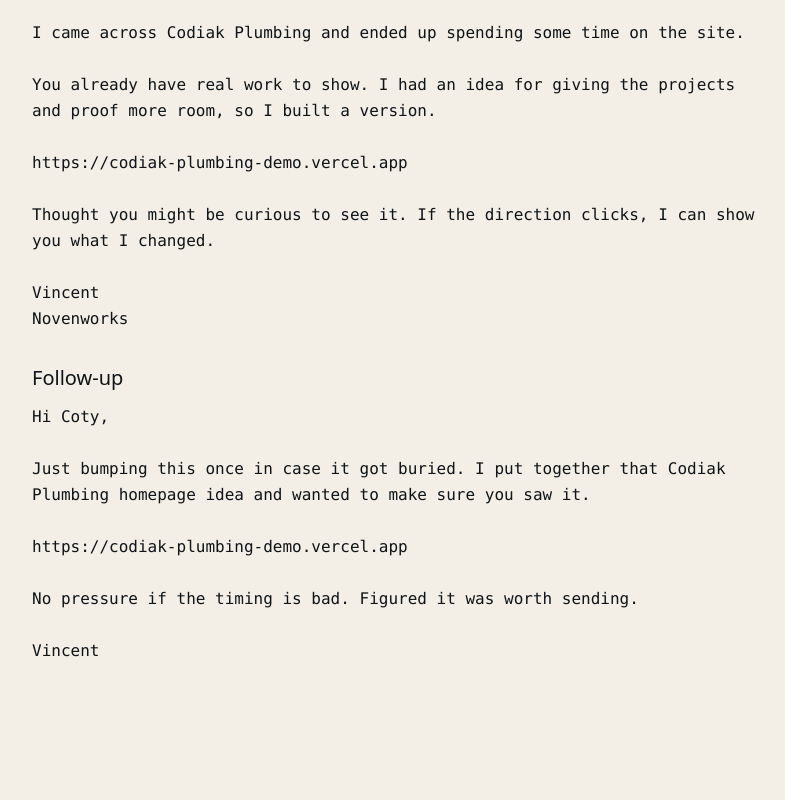
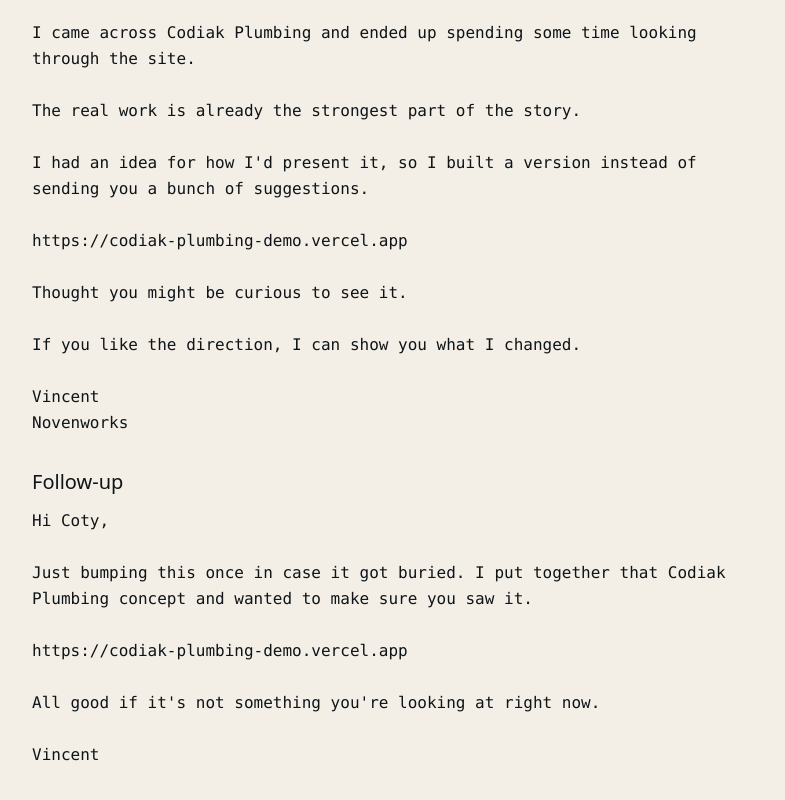
Before and after one commit to Novenworks/Codiak-Plumbing-Demo, a Next.js app: page /outreach in a window 1280 px wide. Shown: the part 652-1452 px from the top of the page, without its empty margins (240-1025 px from the left). Before the commit the page ends 1364 px from the top, so only its background shows below. Built offline with nearby package versions, Linux system fonts and the light colour scheme.

Commit message:
Humanize outreach email copy

```diff
--- a/src/app/outreach/page.tsx
+++ b/src/app/outreach/page.tsx
@@ -25,24 +25,28 @@
         <h2 className="mt-8 text-xl">Cold email</h2>
         <pre className="mt-3 whitespace-pre-wrap">{`Hi Coty,
 
-I came across Codiak Plumbing and ended up spending some time on the site.
+I came across Codiak Plumbing and ended up spending some time looking through the site.
 
-You already have real work to show. I had an idea for giving the projects and proof more room, so I built a version.
+The real work is already the strongest part of the story.
+
+I had an idea for how I'd present it, so I built a version instead of sending you a bunch of suggestions.
 
 https://codiak-plumbing-demo.vercel.app
 
-Thought you might be curious to see it. If the direction clicks, I can show you what I changed.
+Thought you might be curious to see it.
+
+If you like the direction, I can show you what I changed.
 
 Vincent
 Novenworks`}</pre>
         <h2 className="mt-8 text-xl">Follow-up</h2>
         <pre className="mt-3 whitespace-pre-wrap">{`Hi Coty,
 
-Just bumping this once in case it got buried. I put together that Codiak Plumbing homepage idea and wanted to make sure you saw it.
+Just bumping this once in case it got buried. I put together that Codiak Plumbing concept and wanted to make sure you saw it.
 
 https://codiak-plumbing-demo.vercel.app
 
-No pressure if the timing is bad. Figured it was worth sending.
+All good if it's not something you're looking at right now.
 
 Vincent`}</pre>
       </section>
```
